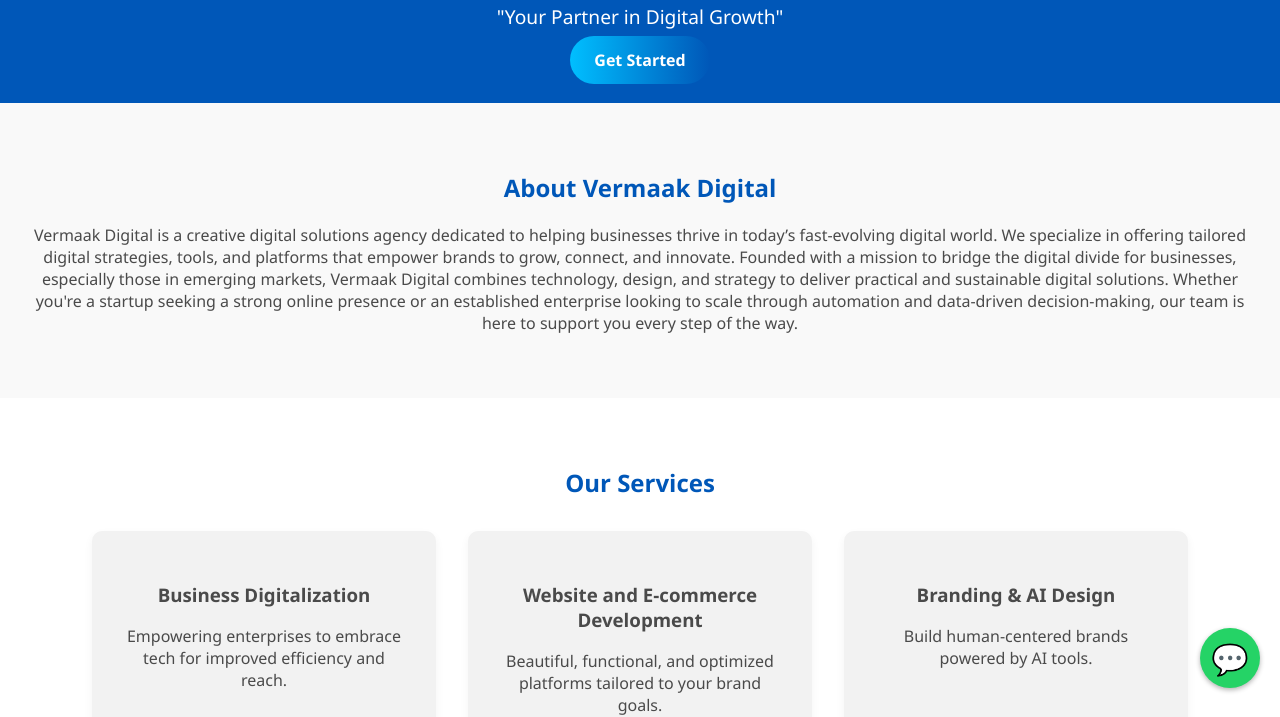
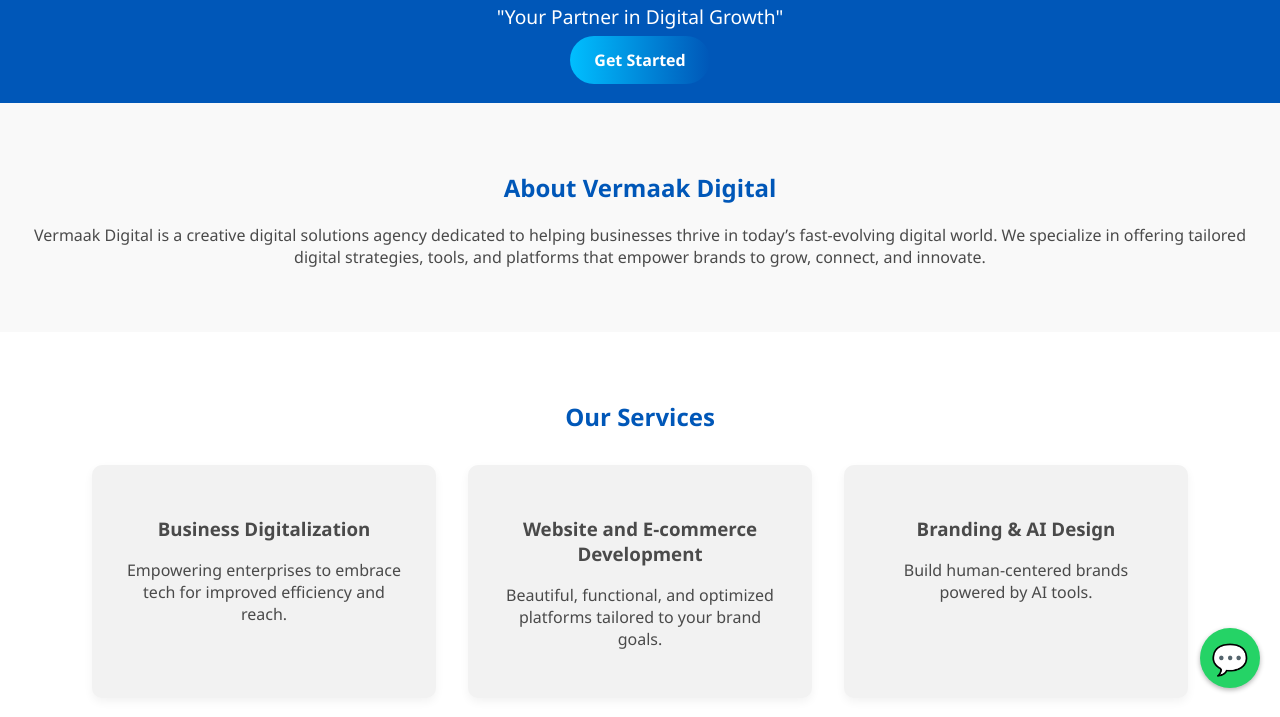
Before and after one commit to Ver-maak/Website, a plain HTML site: page digital.html in a window 1280 px wide. Shown: the part 92-809 px from the top of the page. Drawn offline with Linux system fonts and the light colour scheme; a script that the page names is missing.

Commit message:
Update digital.html

```diff
--- a/digital.html
+++ b/digital.html
@@ -17,10 +17,8 @@
 
     <section class="about">
         <h2>About Vermaak Digital</h2>
-        <p>Vermaak Digital is a creative digital solutions agency dedicated to helping businesses thrive in today’s fast-evolving digital world. We specialize in offering tailored digital strategies, tools, and platforms that empower brands to grow, connect, and innovate.
-
-Founded with a mission to bridge the digital divide for businesses, especially those in emerging markets, Vermaak Digital combines technology, design, and strategy to deliver practical and sustainable digital solutions. Whether you're a startup seeking a strong online presence or an
-            established enterprise looking to scale through automation and data-driven decision-making, our team is here to support you every step of the way.</p>
+        <p>Vermaak Digital is a creative digital solutions agency dedicated to helping businesses thrive in today’s fast-evolving digital world.
+            We specialize in offering tailored digital strategies, tools, and platforms that empower brands to grow, connect, and innovate.</p>
     </section>
 
     <section id="services">
```
